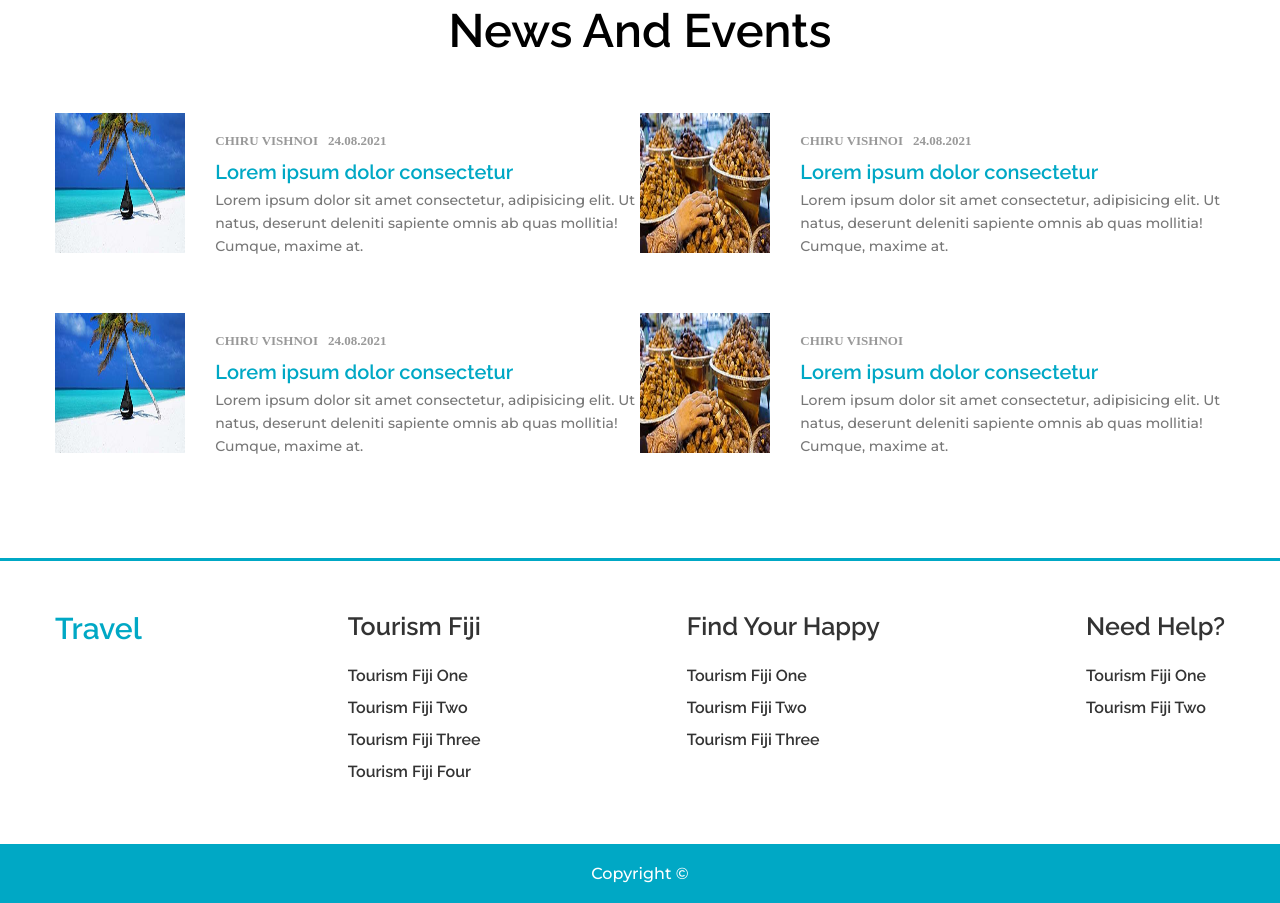
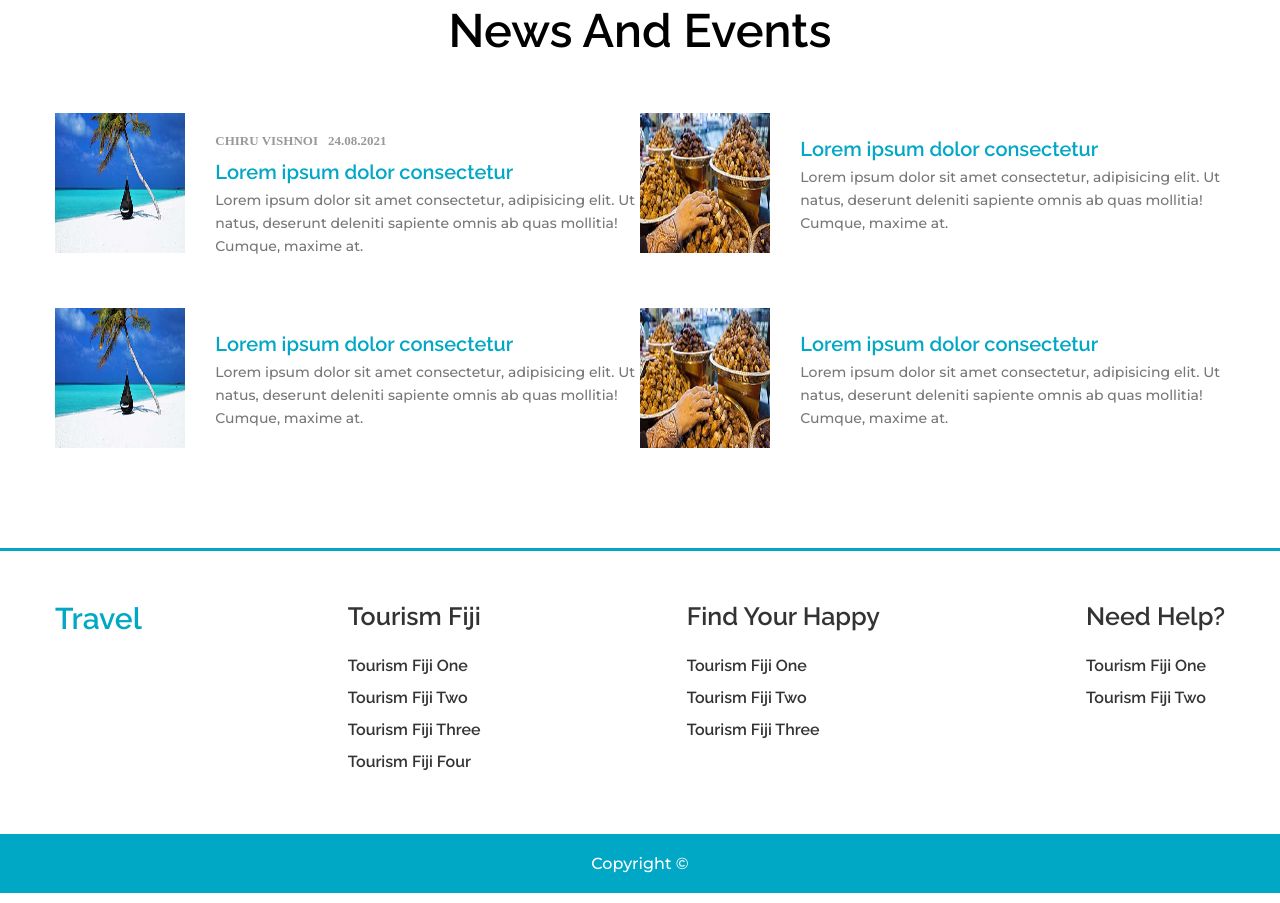
Before and after one commit to Kuramademofox/yaari, a plain HTML site: page index.html in a window 1280 px wide. Shown: the part 4014-4917 px from the top of the page. Drawn offline with Linux system fonts and the light colour scheme.

Commit message:
Update index.html

```diff
--- a/index.html
+++ b/index.html
@@ -285,8 +285,7 @@
                     </div>
                     <div class="blog-info-par">
                         <ul>
-                            <li>Chiru Vishnoi</li>
-                            <li>24.08.2021</li>
+
                         </ul>
                         <h4>Lorem ipsum dolor consectetur</h4>
                         <p>Lorem ipsum dolor sit amet consectetur, adipisicing elit. Ut natus, deserunt deleniti
@@ -304,8 +303,7 @@
                     </div>
                     <div class="blog-info-par">
                         <ul>
-                            <li>Chiru Vishnoi</li>
-                            <li>24.08.2021</li>
+
                         </ul>
                         <h4>Lorem ipsum dolor consectetur</h4>
                         <p>Lorem ipsum dolor sit amet consectetur, adipisicing elit. Ut natus, deserunt deleniti
@@ -321,7 +319,7 @@
                     </div>
                     <div class="blog-info-par">
                         <ul>
-                            <li>Chiru Vishnoi</li>
+
 
                         </ul>
                         <h4>Lorem ipsum dolor consectetur</h4>
```
